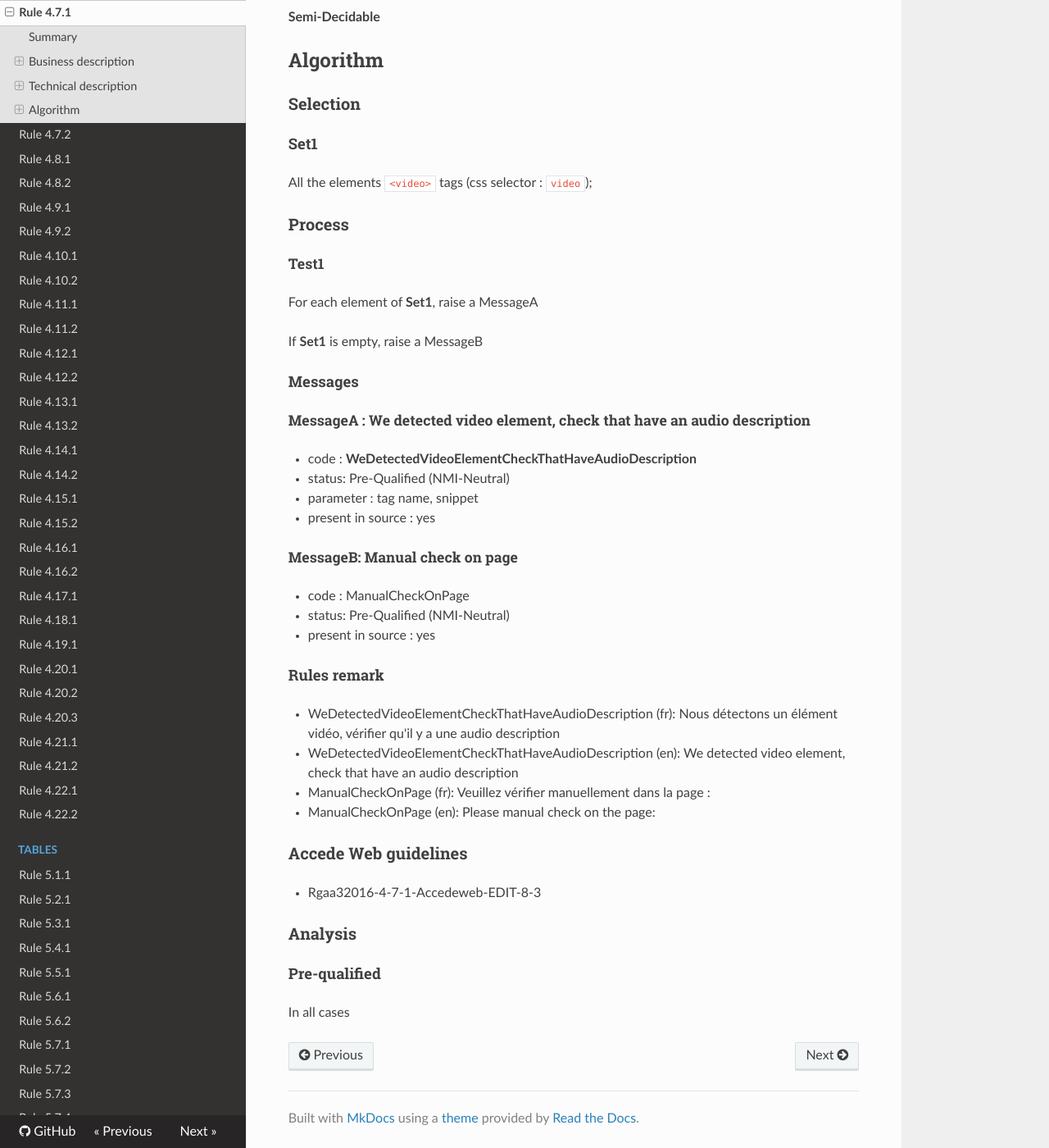
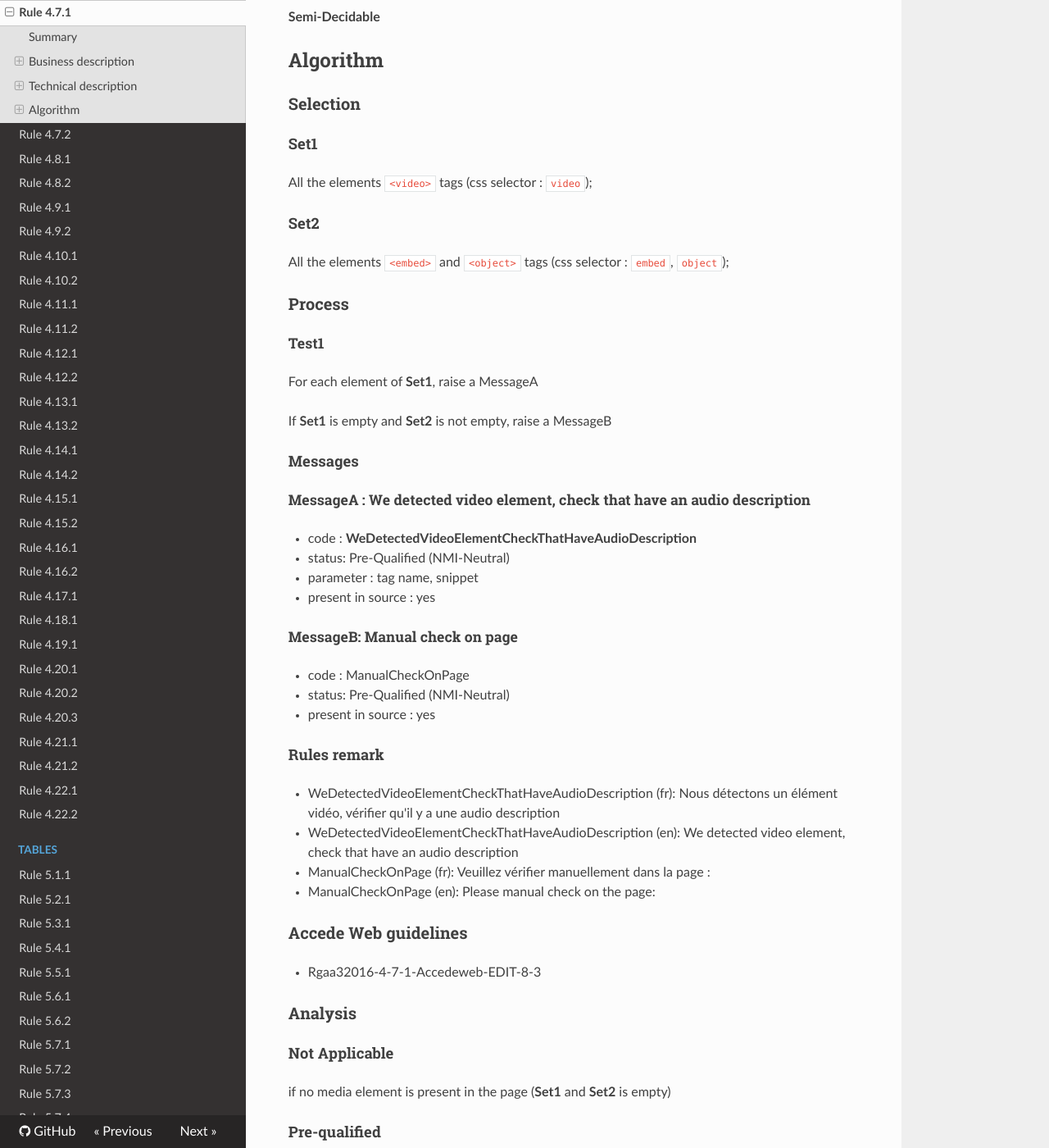
Before and after one commit to Tanaguru/RGAA3-2016, an MkDocs documentation site: the page built from docs/Rule-4-7-1.md, in a window 1280 px wide and 1400 px high, scrolled down 955 px. Shown: the whole window at 82% size. Built offline with MkDocs 1.6.1, drawn with Linux system fonts in a browser that asks for light colours; nearby versions of some CDN libraries; old or Windows-style settings are respelled for this version of MkDocs.

Commit message:
Update sample criterion 4.7

```diff
--- a/docs/Rule-4-7-1.md
+++ b/docs/Rule-4-7-1.md
@@ -42,13 +42,17 @@ Chaque <a href="http://references.modernisation.gouv.fr/rgaa/glossaire.html#mdia
 
 All the elements `<video>` tags (css selector : `video`);
 
+#### Set2
+
+All the elements `<embed>` and `<object>` tags (css selector : `embed`, `object`);
+
 ### Process
 
 ##### Test1
 
 For each element of **Set1**, raise a MessageA
 
-If **Set1** is empty, raise a MessageB
+If **Set1** is empty and **Set2** is not empty, raise a MessageB
 
 #### Messages
 
@@ -79,6 +83,10 @@ If **Set1** is empty, raise a MessageB
 
 ### Analysis
 
+#### Not Applicable
+
+if no media element is present in the page (**Set1** and **Set2** is empty)
+
 #### Pre-qualified
 
 In all cases
```
Also changed, not shown: docs/Rule-4-7-2.md (+5 -1 lines).
